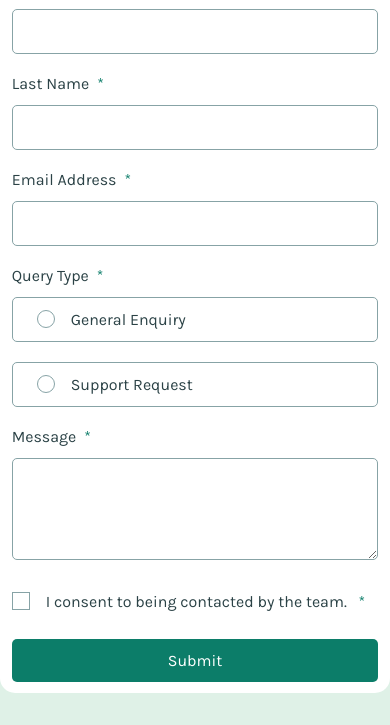
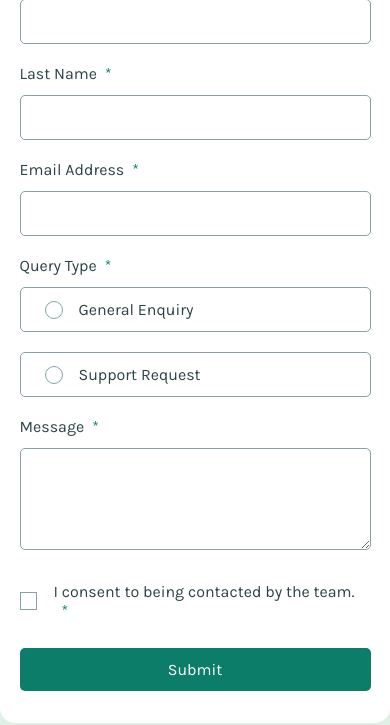
Before and after one commit to zoleee98/contact-form, a website: page index.html in a window 390 px wide. Shown: the part 119-844 px from the top of the page. Drawn offline with Linux system fonts and the light colour scheme.

Commit message:
fix: card responsive padding

```diff
--- a/src/style.css
+++ b/src/style.css
@@ -57,7 +57,7 @@ main {
 	flex-grow: 1;
 	max-width: 700px;
 	background: var(--color-neutral);
-	padding: min(var(--padding-base), 3%);
+	padding: var(--padding-base) min(var(--padding-base), 5%);
 	border-radius: var(--radius-base);
 	color: var(--color-neutral-900);
 }
```
